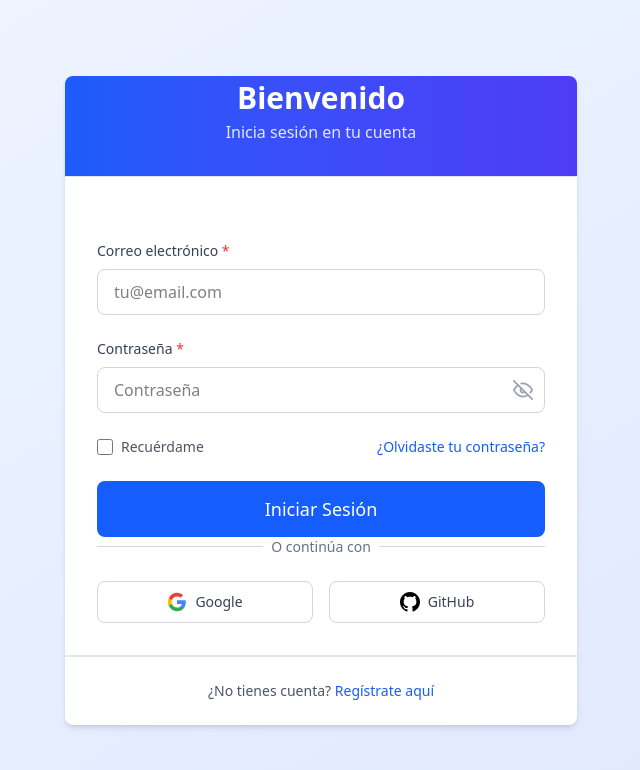
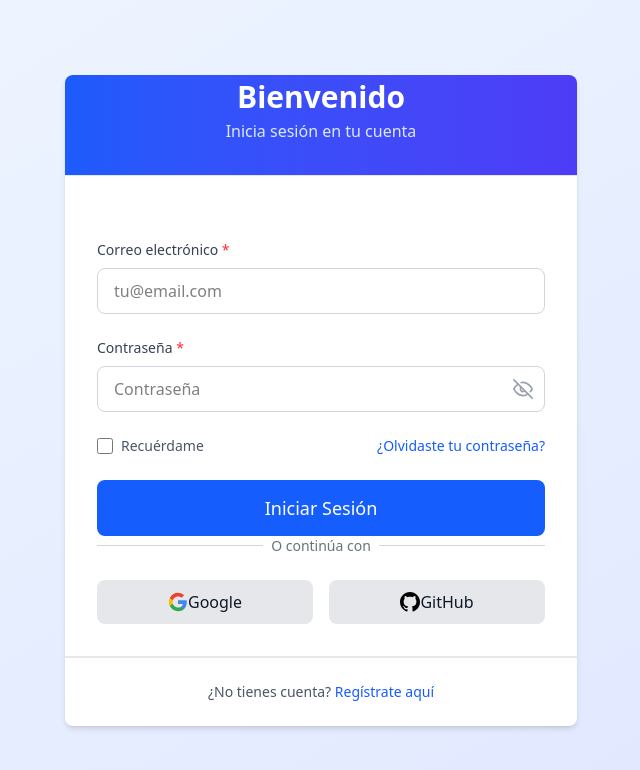
Before and after one commit to carlos98dan/ngsar, an Angular app: page /login in a window 1280 px wide. Shown: the top 770 px of the page, without its empty margins (319-959 px from the left). Built offline with nearby package versions, Linux system fonts and the light colour scheme.

Commit message:
feat: se agrega icono al boton

```diff
--- a/src/app/features/auth/pages/login.html
+++ b/src/app/features/auth/pages/login.html
@@ -38,16 +38,10 @@
       </div>
 
       <div class="grid grid-cols-2 gap-4">
-        <button
-          class="flex items-center justify-center gap-2 py-2.5 px-4 border border-gray-300 rounded-lg hover:bg-gray-50 transition-colors">
-          <img src="/assets/icons/google.svg" alt="Google" class="w-5 h-5" />
-          <span class="text-sm font-medium text-gray-700">Google</span>
-        </button>
-        <button
-          class="flex items-center justify-center gap-2 py-2.5 px-4 border border-gray-300 rounded-lg hover:bg-gray-50 transition-colors">
-          <img src="/assets/icons/github.svg" alt="GitHub" class="w-5 h-5" />
-          <span class="text-sm font-medium text-gray-700">GitHub</span>
-        </button>
+        <app-button label="Google" variant="secondary" size="md" iconSrc="/assets/icons/google.svg"
+          [fullWidth]="true"></app-button>
+        <app-button label="GitHub" variant="secondary" size="md" iconSrc="/assets/icons/github.svg"
+          [fullWidth]="true"></app-button>
       </div>
     </div>
 
--- a/src/app/shared/components/button/button.html
+++ b/src/app/shared/components/button/button.html
@@ -1,7 +1,7 @@
-<button
-  [disabled]="disabled()"
-  [class]="buttonClasses()"
-  (click)="onClick()"
->
+<button [disabled]="disabled()" [class]="buttonClasses()" [class.flex]="iconSrc()" [class.items-center]="iconSrc()"
+  [class.justify-center]="iconSrc()" [class.gap-2]="iconSrc()" (click)="onClick()">
+  @if (iconSrc()) {
+  <img [src]="iconSrc()" alt="icon" class="w-5 h-5" />
+  }
   {{ label() }}
 </button>
--- a/src/app/shared/components/button/button.ts
+++ b/src/app/shared/components/button/button.ts
@@ -7,7 +7,7 @@ type ButtonSize = 'sm' | 'md' | 'lg';
 @Component({
   selector: 'app-button',
   imports: [CommonModule],
-  templateUrl: './button.html'
+  templateUrl: './button.html',
 })
 export class ButtonComponent {
   label = input('Button');
@@ -15,22 +15,26 @@ export class ButtonComponent {
   size = input<ButtonSize>('md');
   disabled = input(false);
   fullWidth = input(false);
+  iconSrc = input('');
   clicked = output<void>();
 
   buttonClasses = computed(() => {
-    const baseClasses = 'font-medium rounded-lg transition-all duration-200 cursor-pointer focus:outline-none focus:ring-2 focus:ring-offset-2 disabled:opacity-50 disabled:cursor-not-allowed active:scale-95';
+    const baseClasses =
+      'font-medium rounded-lg transition-all duration-200 cursor-pointer focus:outline-none focus:ring-2 focus:ring-offset-2 disabled:opacity-50 disabled:cursor-not-allowed active:scale-95';
 
     const sizeClasses = {
       sm: 'px-3 py-1.5 text-sm',
       md: 'px-6 py-2.5 text-base',
-      lg: 'px-8 py-3.5 text-lg'
+      lg: 'px-8 py-3.5 text-lg',
     };
 
     const variantClasses = {
       primary: 'bg-blue-600 text-white hover:bg-blue-700 focus:ring-blue-500 active:bg-blue-800',
-      secondary: 'bg-gray-200 text-gray-900 hover:bg-gray-300 focus:ring-gray-500 active:bg-gray-400',
+      secondary:
+        'bg-gray-200 text-gray-900 hover:bg-gray-300 focus:ring-gray-500 active:bg-gray-400',
       danger: 'bg-red-600 text-white hover:bg-red-700 focus:ring-red-500 active:bg-red-800',
-      success: 'bg-green-600 text-white hover:bg-green-700 focus:ring-green-500 active:bg-green-800'
+      success:
+        'bg-green-600 text-white hover:bg-green-700 focus:ring-green-500 active:bg-green-800',
     };
 
     const widthClasses = this.fullWidth() ? 'w-full' : '';
@@ -39,7 +43,7 @@ export class ButtonComponent {
       baseClasses,
       sizeClasses[this.size()],
       variantClasses[this.variant()],
-      widthClasses
+      widthClasses,
     ].join(' ');
   });
 
```
